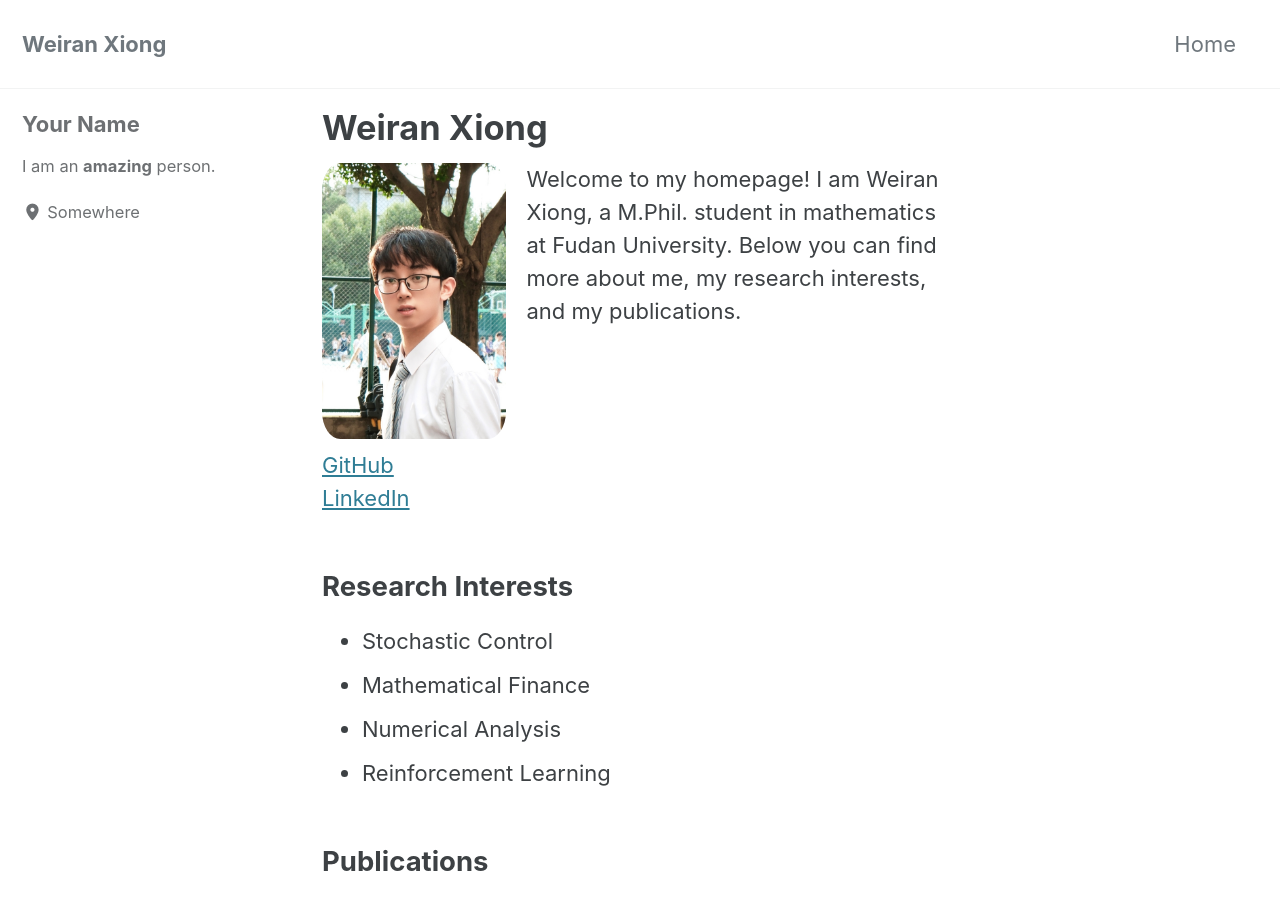
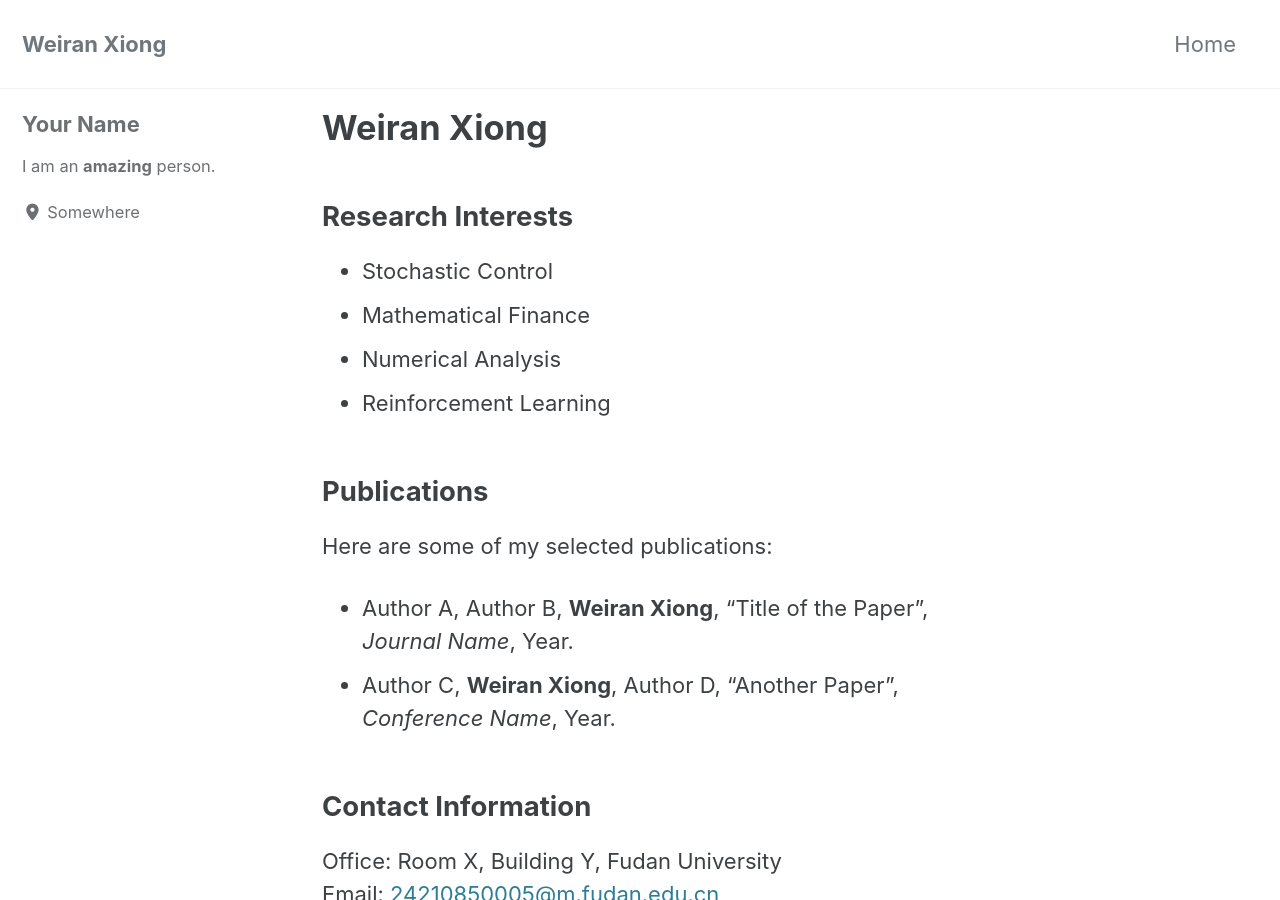
Before and after one commit to Weiran-Xiong/weiran-xiong.github.io, a Jekyll site: the page built from index.md, in a window 1280 px wide and 900 px high. Built offline with Jekyll 4.4.1, drawn with Linux system fonts in a browser that asks for light colours; cached includes are drawn as plain includes; the list of posts is cut into pages by our own code.

Commit message:
Update index.md

```diff
--- a/index.md
+++ b/index.md
@@ -1,23 +1,8 @@
 ---
 layout: home
-permalink: /
 title: "Weiran Xiong"
 author_profile: true
 ---
-
-<div style="display: flex; align-items: flex-start;">
-  <div style="margin-right: 20px;">
-    <img src="/assets/images/profile.jpg" alt="Weiran Xiong's profile picture" style="width: 800px; border-radius: 10%;">
-    <div style="margin-top: 10px;">
-      <a href="https://github.com/Weiran-Xiong" target="_blank">GitHub</a><br>
-      <a href="https://www.linkedin.com/in/your-linkedin/" target="_blank">LinkedIn</a>
-    </div>
-  </div>
-  <div>
-    Welcome to my homepage! I am Weiran Xiong, a M.Phil. student in mathematics at Fudan University. Below you can find more about me, my research interests, and my publications.
-  </div>
-</div>
-
 
 ## Research Interests
 - Stochastic Control
```
